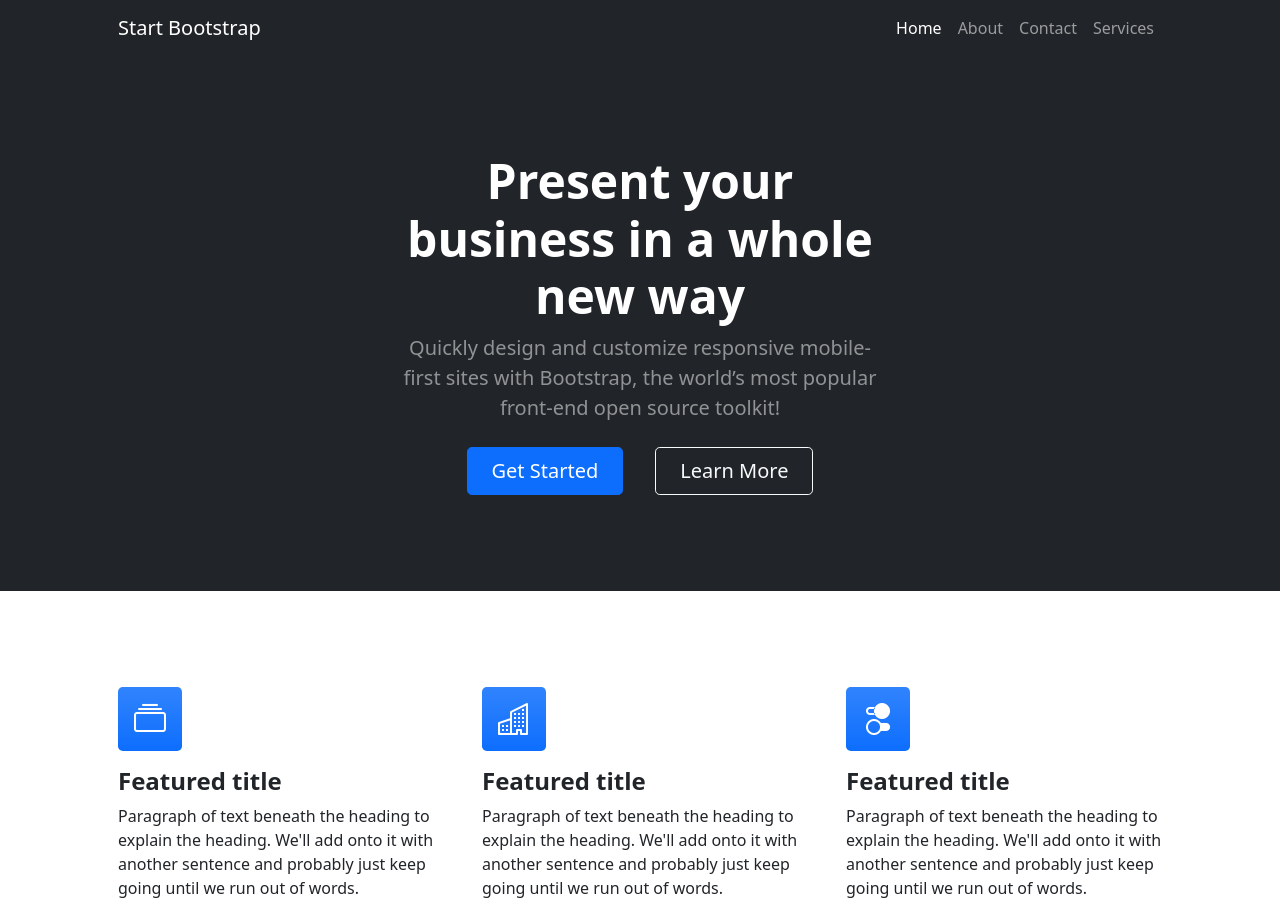
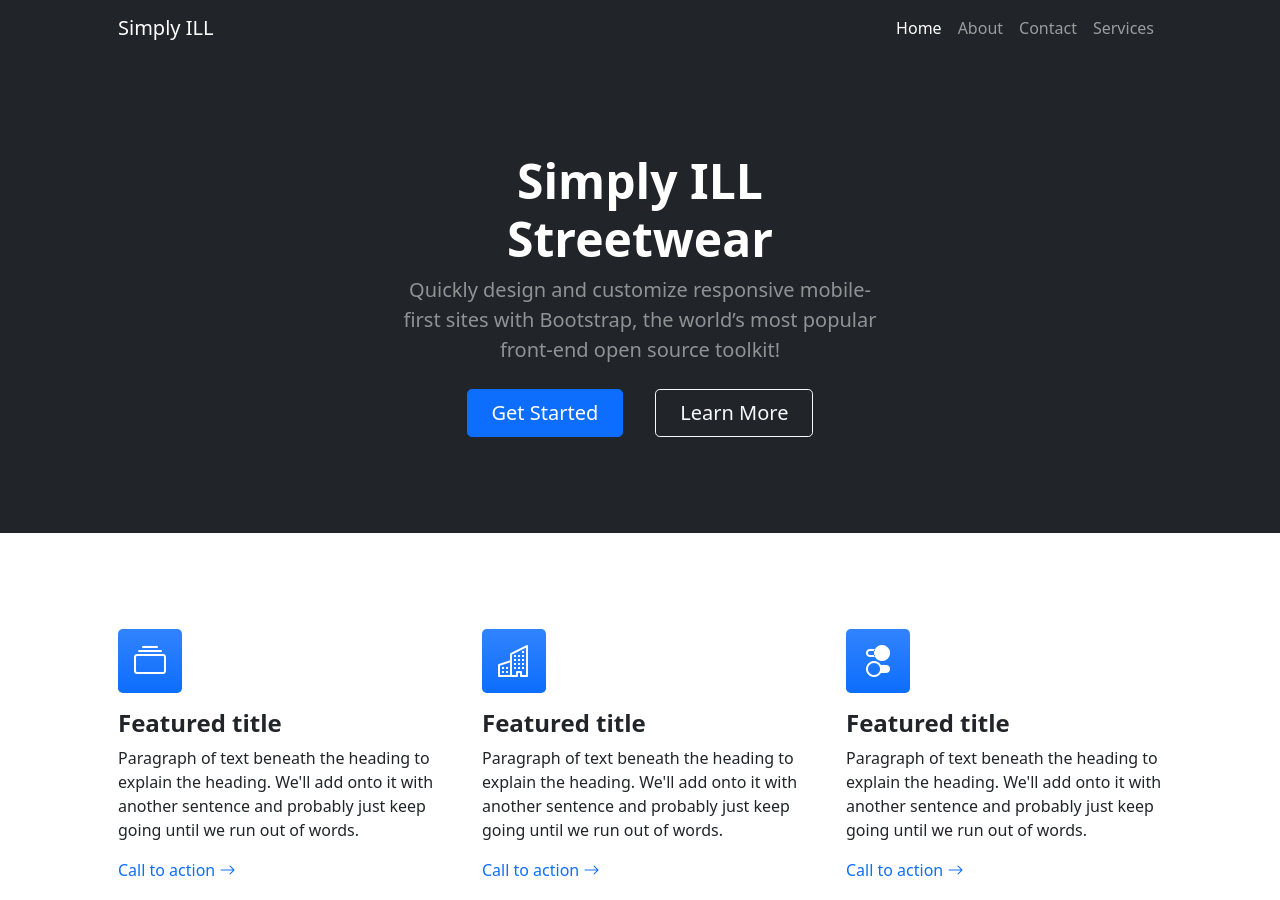
Before and after one commit to simplyill/simplyill.github.io, a Jekyll site: the page index.html, which Jekyll copies as it is, in a window 1280 px wide and 900 px high. Built offline with Jekyll 4.4.1, drawn with Linux system fonts in a browser that asks for light colours; nearby versions of some CDN libraries.

Commit message:
Update index.html

```diff
--- a/index.html
+++ b/index.html
@@ -6,7 +6,7 @@
 		<meta name="viewport" content="width=device-width, initial-scale=1, shrink-to-fit=no" />
 		<meta name="description" content="" />
 		<meta name="author" content="" />
-		<title>Business Frontpage - Start Bootstrap Template</title>
+		<title>Simply ILL</title>
 		<!-- Favicon-->
 		<link rel="icon" type="image/x-icon" href="assets/favicon.ico" />
 		<!-- Bootstrap icons-->
@@ -19,7 +19,7 @@
 		<!-- Responsive navbar-->
 		<nav class="navbar navbar-expand-lg navbar-dark bg-dark">
 			<div class="container px-5">
-				<a class="navbar-brand" href="#!">Start Bootstrap</a>
+				<a class="navbar-brand" href="#!">Simply ILL</a>
 				<button class="navbar-toggler" type="button" data-bs-toggle="collapse" data-bs-target="#navbarSupportedContent" aria-controls="navbarSupportedContent" aria-expanded="false" aria-label="Toggle navigation"><span
 					 class="navbar-toggler-icon"></span></button>
 				<div class="collapse navbar-collapse" id="navbarSupportedContent">
@@ -38,7 +38,7 @@
 				<div class="row gx-5 justify-content-center">
 					<div class="col-lg-6">
 						<div class="text-center my-5">
-							<h1 class="display-5 fw-bolder text-white mb-2">Present your business in a whole new way</h1>
+							<h1 class="display-5 fw-bolder text-white mb-2">Simply ILL Streetwear</h1>
 							<p class="lead text-white-50 mb-4">Quickly design and customize responsive mobile-first sites with Bootstrap, the world’s most popular front-end open source toolkit!</p>
 							<div class="d-grid gap-3 d-sm-flex justify-content-sm-center">
 								<a class="btn btn-primary btn-lg px-4 me-sm-3" href="#features">Get Started</a>
```
